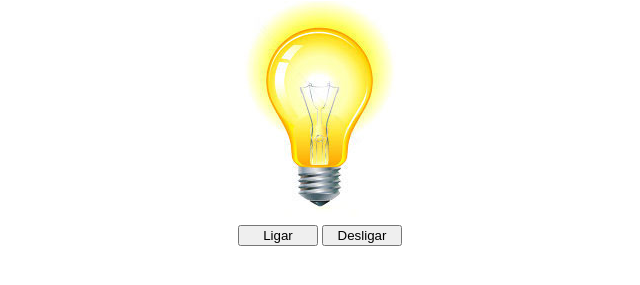
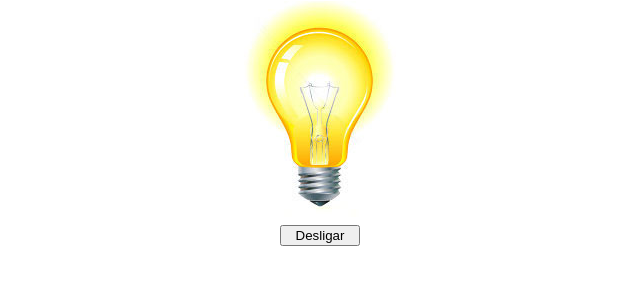
Before and after one commit to IanoIe/lampada, a website: page public/index.html in a window 1280 px wide. Both pictures are taken after a click on the button "Ligar". Shown: the part 87-372 px from the top of the page, without its empty margins (320-960 px from the left). Drawn offline with Linux system fonts and the light colour scheme.

Commit message:
Alteração dos dois botões para um só botão e que permite ligar e desligar a lampada

```diff
--- a/public/index.html
+++ b/public/index.html
@@ -17,8 +17,7 @@
         <img src="./images/desligada.jpg" alt="lampada" id="lamp">
       </div>
       <div>
-        <button id='turnOn'>Ligar</button>
-        <button id='turnOff'>Desligar</button>
+        <button id='turnOnOff'>Ligar</button>
       </div>
     </main>
 
--- a/public/javascripts/lampada.js
+++ b/public/javascripts/lampada.js
@@ -1,6 +1,5 @@
 
-const turnOn = document.getElementById('turnOn');
-const turnOff = document.getElementById('turnOff');
+const turnOnOff = document.getElementById('turnOnOff');
 
 const lamp = document.getElementById('lamp');
 
@@ -25,8 +24,17 @@ function lampBroken(){
     lamp.src = './images/quebrada.jpg';
 }
 
-turnOn.addEventListener( 'click', lampOn);
-turnOff.addEventListener( 'click', lampOff);
+function lampOnOff() {
+    if (turnOnOff.textContent == 'Ligar') {
+        lampOn();
+        turnOnOff.textContent = 'Desligar';
+    }else {
+        lampOff();
+        turnOnOff.textContent = 'Ligar'
+    }
+}
+
+turnOnOff.addEventListener( 'click', lampOnOff);
 
 lamp.addEventListener( 'mouseover', lampOn);
 lamp.addEventListener( 'mouseleave', lampOff);
```
